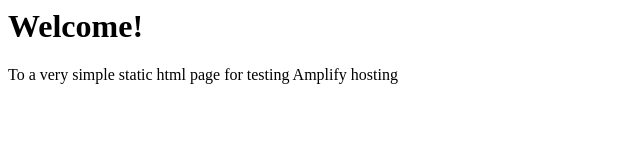
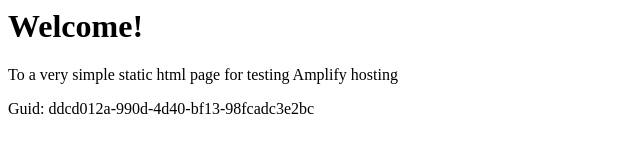
Before and after one commit to aws-aemilia-syd/Github-PR-Commit-Integration-Test-DoNotTouch-v1-prod-ap-southeast-2, a website: page src/index.html in a window 1280 px wide. Shown: the whole page, without its empty margins (0-640 px from the left). Drawn offline with Linux system fonts and the light colour scheme.

Commit message:
commit from integ tests

```diff
--- a/src/index.html
+++ b/src/index.html
@@ -1,3 +1,5 @@
+
+
 <html lang="en">
 
 <head>
@@ -10,6 +12,6 @@
 <body>
     <h1>Welcome!</h1>
     <p>To a very simple static html page for testing Amplify hosting</p>
-</body>
+    <p>Guid: ddcd012a-990d-4d40-bf13-98fcadc3e2bc</p></body>
 
 </html>
```
